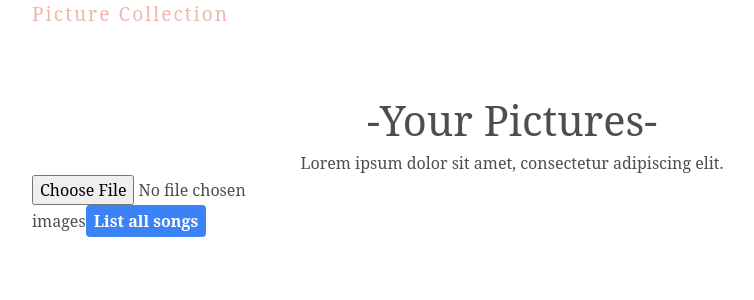
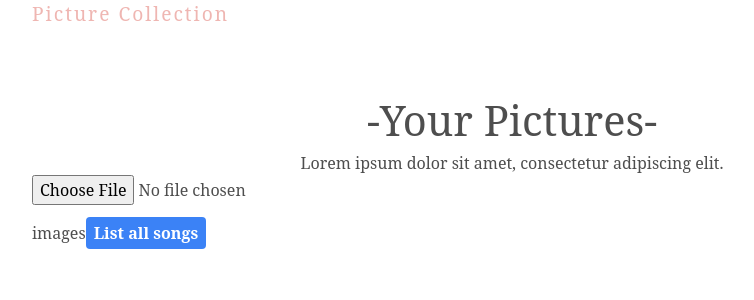
Before and after one commit to yutive/picture-collection, a React (Create React App) app: page / in a window 1280 px wide. Shown: the top 300 px of the page, without its empty margins (128-882 px from the left). Built offline with nearby package versions, Linux system fonts and the light colour scheme.

Commit message:
added a grid layout

```diff
--- a/src/components/PictureGrid.js
+++ b/src/components/PictureGrid.js
@@ -9,11 +9,12 @@
     return (
         <div className="img-grid">
             images
-            <button onClick={handleClick} className="bg-blue-500 hover:bg-blue-700 text-white font-bold py-1 px-2 rounded">
+            <button onClick={handleClick} className="bg-blue-500 hover:bg-blue-700 text-white font-bold py-1 px-2 rounded mb-3 mt-3">
                 List all songs
             </button>
-
-            {allUrls.map(url => <img key={url} src={url} alt={url} />)}
+            <div className="grid grid-cols-4 gap-4">
+                {allUrls.map(url => <img key={url} src={url} alt={url} className="rounded" />)}
+            </div>
         </div>
     )
 }
```
